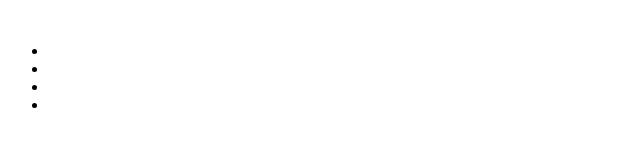
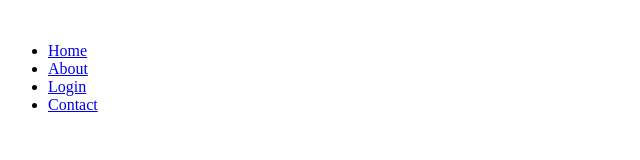
Before and after one commit to maneltighiouart/GitHubWorkshop, a plain HTML site: page index.html in a window 1280 px wide. Shown: the whole page, without its empty margins (0-640 px from the left). Drawn offline with Linux system fonts and the light colour scheme.

Commit message:
add the text to the links

```diff
--- a/index.html
+++ b/index.html
@@ -9,10 +9,10 @@
       <nav>
         <img src="" alt="">
         <ul>
-          <li><a href=""></a></li>
-          <li><a href=""></a></li>
-          <li><a href=""></a></li>
-          <li><a href=""></a></li>
+          <li><a href="#">Home</a></li>
+          <li><a href="#">About</a></li>
+          <li><a href="#">Login</a></li>
+          <li><a href="#">Contact</a></li>
         </ul>
       </nav>
     </header>
```
